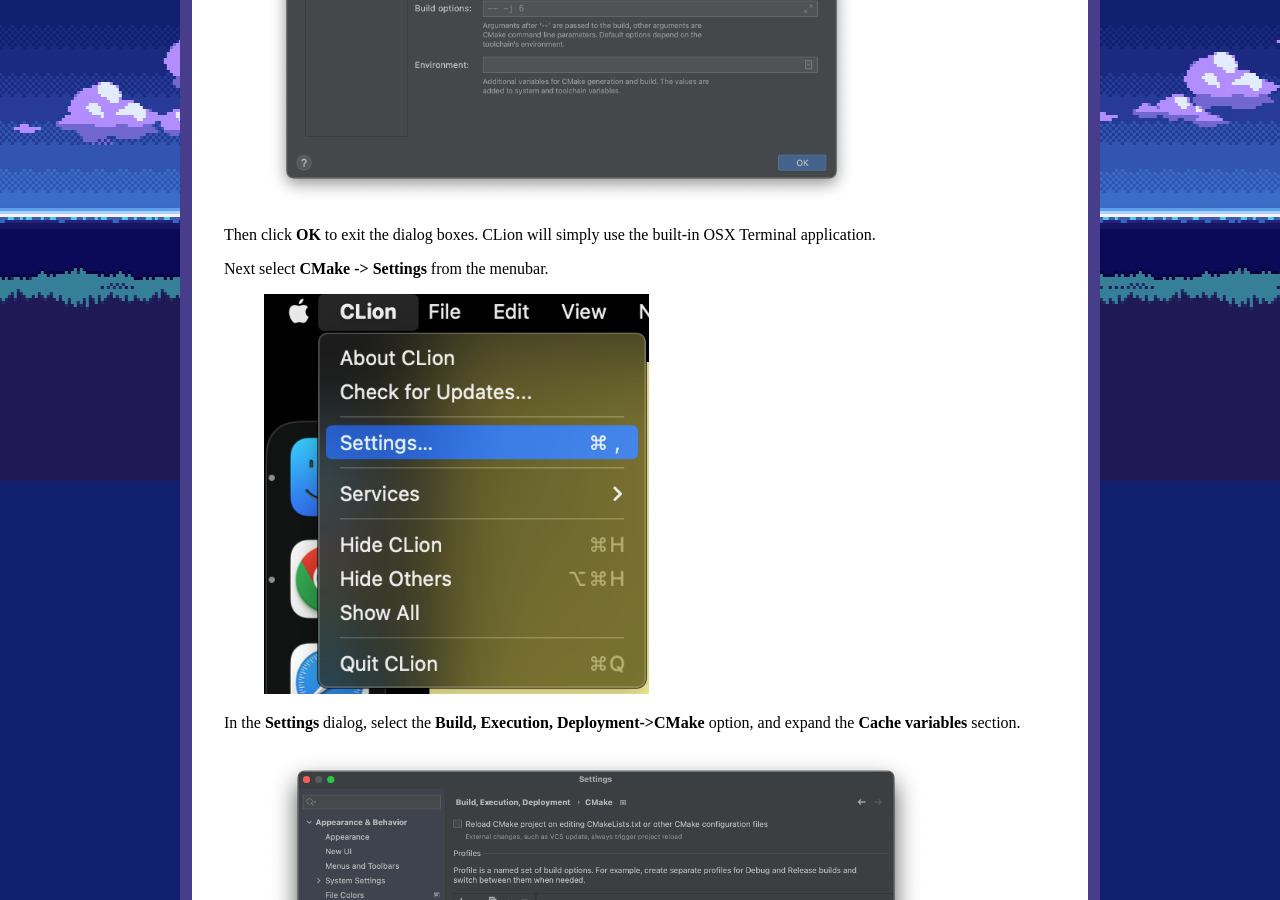
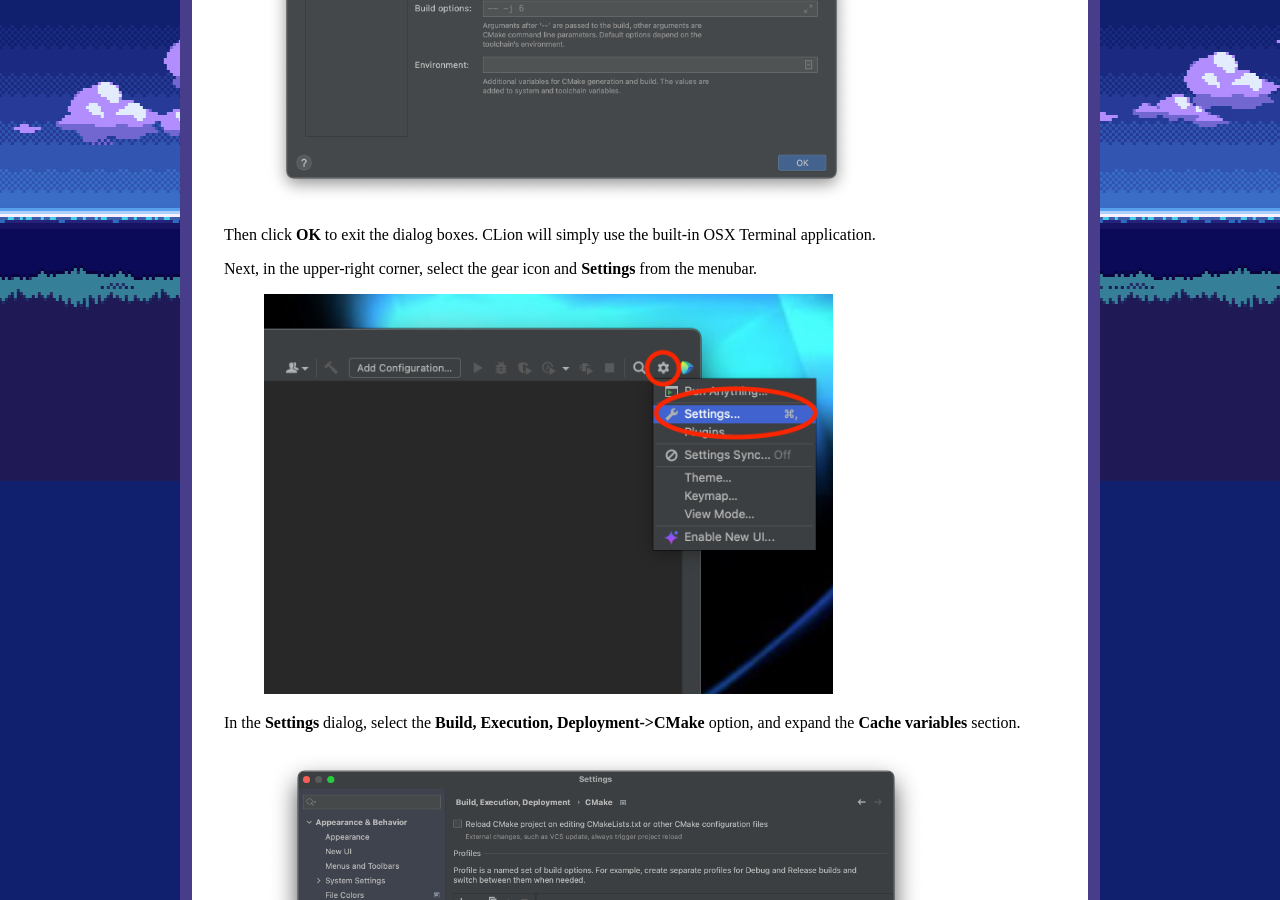
Before and after one commit to ycpcs/cs370-fall2023, a Jekyll site: the page built from CS370_Setup.md, in a window 1280 px wide and 900 px high, scrolled down 4019 px. Built offline with Jekyll 4.4.1, drawn with Linux system fonts in a browser that asks for light colours.

Commit message:
update mac config
update mac config

```diff
--- a/CS370_Setup.md
+++ b/CS370_Setup.md
@@ -51,7 +51,7 @@ In the popup dialog, in the **Toolchain** drop down simply leave the default for
 
 Then click **OK** to exit the dialog boxes. CLion will simply use the built-in OSX Terminal application.
 
-Next select **CMake -> Settings** from the menubar.
+Next, in the upper-right corner, select the gear icon and **Settings** from the menubar.
 
 > <img src="img/CLionMacSettings.png" alt="CLion Mac Select Settings Window" height="400"/>
 
```
Also changed, not shown: img/CLionMacSettings.png.
